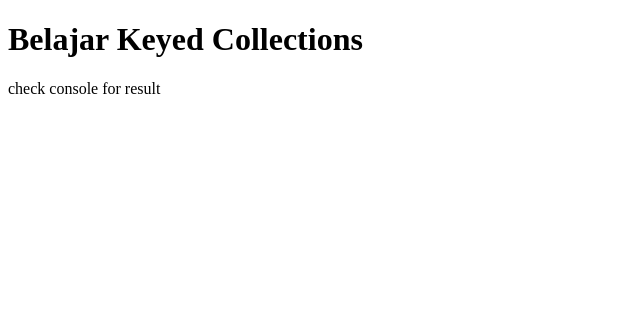
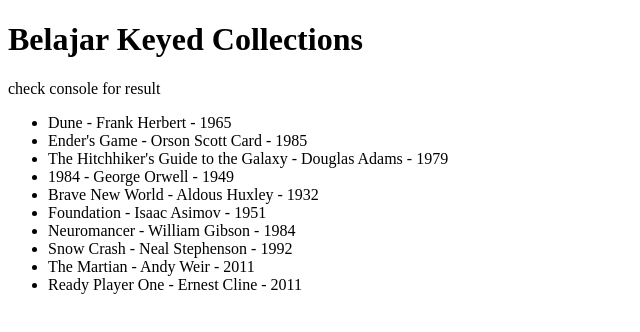
Before and after one commit to ghulam46/Learn-Javascript-Basic, a plain HTML site: page Map/index.html in a window 1280 px wide. Shown: the whole page, without its empty margins (0-640 px from the left). Drawn offline with Linux system fonts and the light colour scheme.

Commit message:
Map - consumed json data

```diff
--- a/Map/index.html
+++ b/Map/index.html
@@ -5,10 +5,14 @@
     <meta name="viewport" content="width=device-width, initial-scale=1.0">
     <title>Document</title>
 
-    <script src="script.js"></script>
 </head>
 <body>
     <h1>Belajar Keyed Collections</h1>
     <p>check console for result</p>
+    <ul id="demo"></ul>
+
+
+    <!-- <script src="script.js"></script> -->
+    <script src="jsonData.js"></script>
 </body>
 </html>
--- /dev/null
+++ b/Map/jsonData.js
@@ -0,0 +1,70 @@
+let data = [
+    {
+      "name": "Dune",
+      "author": "Frank Herbert",
+      "year": "1965"
+    },
+    {
+      "name": "Ender's Game",
+      "author": "Orson Scott Card",
+      "year": "1985"
+    },
+    {
+      "name": "The Hitchhiker's Guide to the Galaxy",
+      "author": "Douglas Adams",
+      "year": "1979"
+    },
+    {
+      "name": "1984",
+      "author": "George Orwell",
+      "year": "1949"
+    },
+    {
+      "name": "Brave New World",
+      "author": "Aldous Huxley",
+      "year": "1932"
+    },
+    {
+      "name": "Foundation",
+      "author": "Isaac Asimov",
+      "year": "1951"
+    },
+    {
+      "name": "Neuromancer",
+      "author": "William Gibson",
+      "year": "1984"
+    },
+    {
+      "name": "Snow Crash",
+      "author": "Neal Stephenson",
+      "year": "1992"
+    },
+    {
+      "name": "The Martian",
+      "author": "Andy Weir",
+      "year": "2011"
+    },
+    {
+      "name": "Ready Player One",
+      "author": "Ernest Cline",
+      "year": "2011"
+    }
+  ];
+
+//   const dt = data.map((item, index) => {
+//       console.log(item.name);
+//   });
+
+let ul = document.getElementById("demo");
+
+data.map((item, index) => {
+    const li = document.createElement("li");
+    li.textContent = `${item.name} - ${item.author} - ${item.year}`;
+    ul.appendChild(li);
+});
+
+// data.forEach(item => {
+//     const li = document.createElement("li");
+//     li.textContent = `${item.name} - ${item.author} - ${item.year}`;
+//     ul.appendChild(li);
+// });
```
Also changed, not shown: Map/index.js (added, +23 -0 lines).
